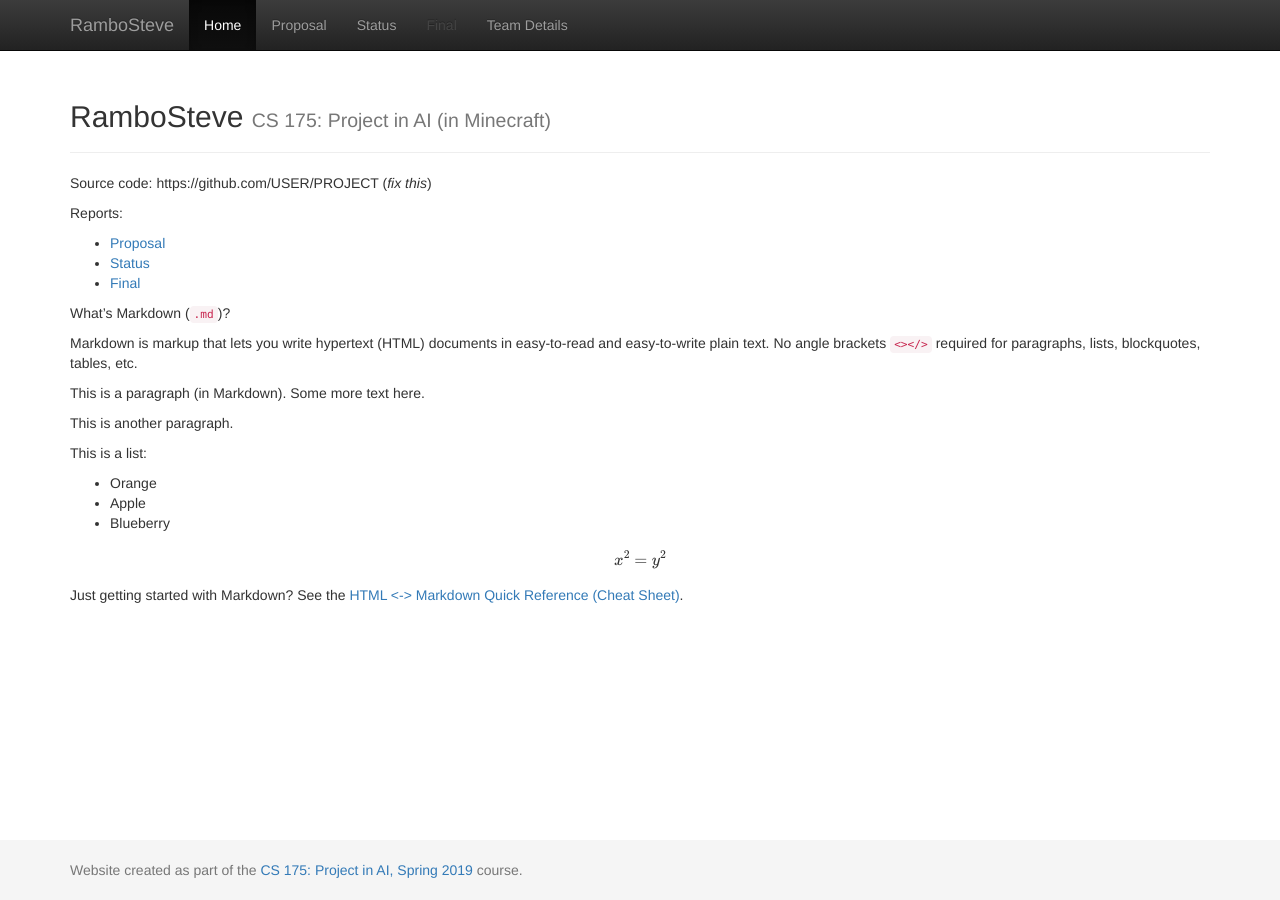
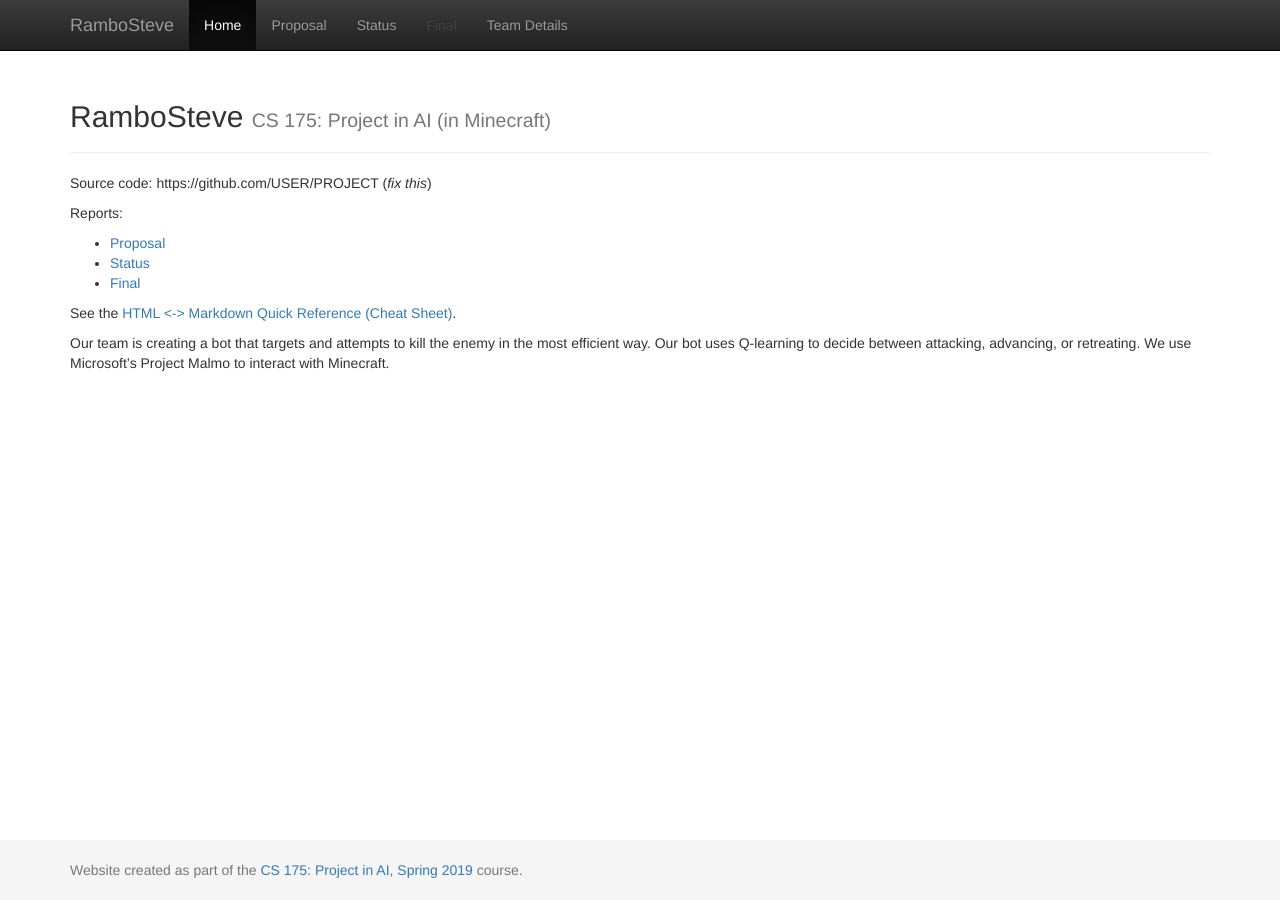
Before and after one commit to rlee97/RamboSteve, a Jekyll site: the page built from docs/index.md, in a window 1280 px wide. Built offline with Jekyll 4.4.1, drawn with Linux system fonts in a browser that asks for light colours; formulas are drawn with MathJax 3.

Commit message:
changed the index.md

```diff
--- a/docs/index.md
+++ b/docs/index.md
@@ -11,30 +11,9 @@ Reports:
 - [Status](status.html)
 - [Final](final.html)
 
-What's Markdown (`.md`)?
+See the [HTML <-> Markdown Quick Reference (Cheat Sheet)][quickref].
 
-Markdown is markup that lets you write hypertext (HTML) documents
-in easy-to-read and easy-to-write plain text.
-No angle brackets `<></>` required for
-paragraphs, lists, blockquotes, tables, etc.
-
-
-This is a paragraph (in Markdown). Some more
-text here.
-
-This is another paragraph.
-
-This is a list:
-
-- Orange
-- Apple
-- Blueberry
-
-$$x^2 = y^2$$
-
-
-Just getting started with Markdown?
-See the [HTML <-> Markdown Quick Reference (Cheat Sheet)][quickref].
+Our team is creating a bot that targets and attempts to kill the enemy in the most efficient way. Our bot uses Q-learning to decide between attacking, advancing, or retreating. We use Microsoft's Project Malmo to interact with Minecraft.
 
 
 [quickref]: https://github.com/mundimark/quickrefs/blob/master/HTML.md
```
